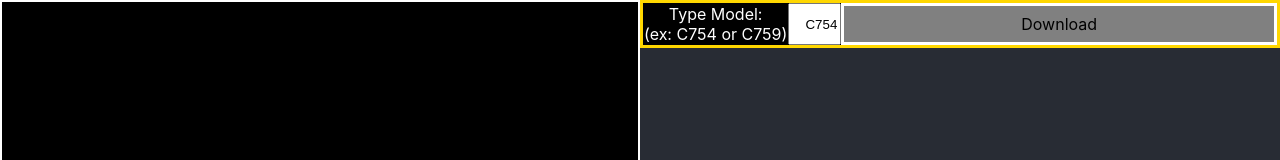
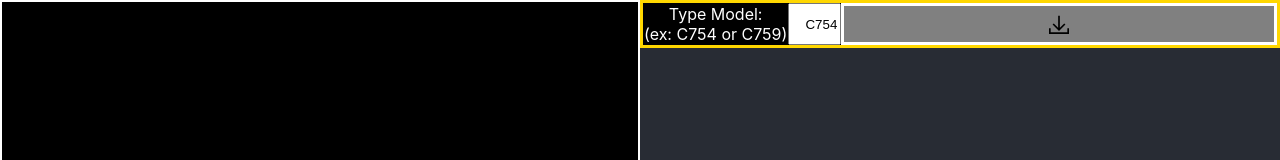
Before and after one commit to peoplestealusernames/konica-minolta-tab-website, a React (Create React App) app: page / in a window 1280 px wide. Shown: the top 160 px of the page. Built offline with nearby package versions, Linux system fonts and the light colour scheme.

Commit message:
Swapped download to icon

```diff
--- a/src/App.tsx
+++ b/src/App.tsx
@@ -4,6 +4,7 @@ import './App.css';
 import { TabShow } from './TabShow';
 import { DisplayTabs } from './DisplayTabs';
 import { fileReturn, MakeTabs } from './MakeTabs';
+import { GrDownload } from "react-icons/gr"
 
 function App() {
   const [input, setinput] = useState<string>("")
@@ -119,7 +120,7 @@ function App() {
           }}
             onClick={DownloadClick}
           >
-            Download
+            <GrDownload size={20} />
           </div>
         </div>
         <DisplayTabs tabs={tabs} />
```
